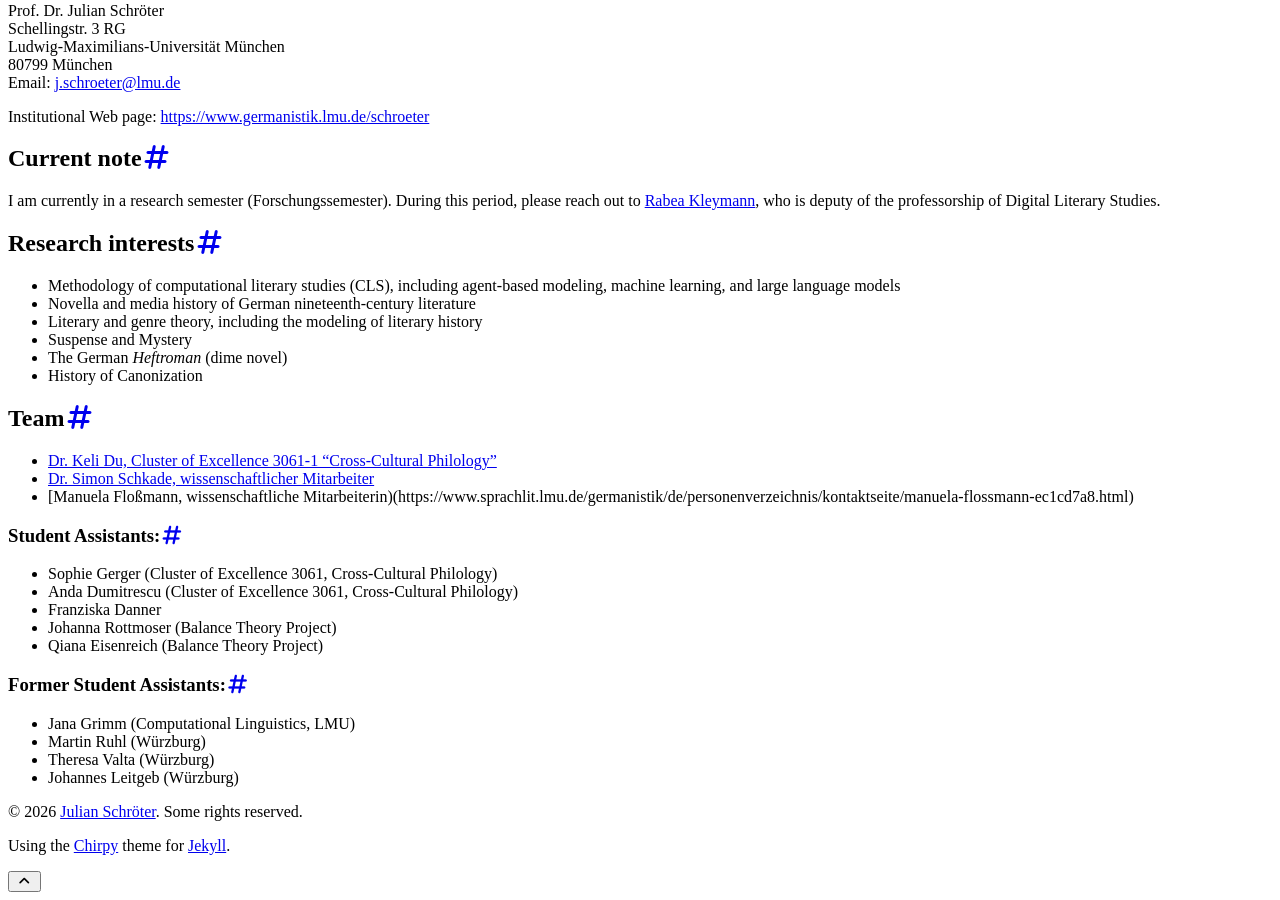
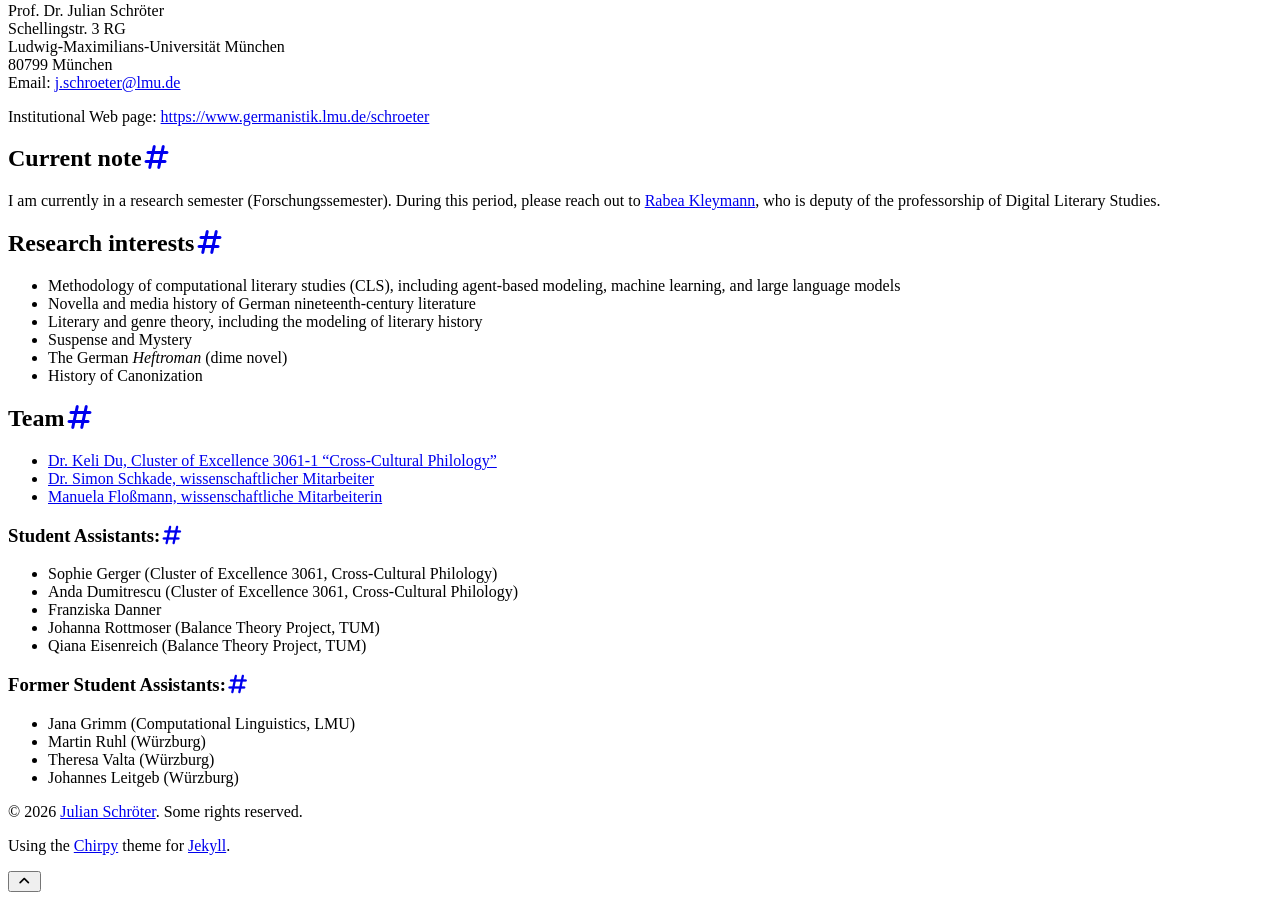
Before and after one commit to julianschroeter/julianschroeter.github.io, a Jekyll site: the page built from index.md, in a window 1280 px wide and 900 px high, scrolled down 847 px. Built offline with Jekyll 4.4.1, drawn with Linux system fonts in a browser that asks for light colours; cached includes are drawn as plain includes; nearby versions of some CDN libraries.

```diff
--- a/index.md
+++ b/index.md
@@ -38,14 +38,14 @@
 
 - [Dr. Keli Du, Cluster of Excellence 3061-1 "Cross-Cultural Philology"](https://www.sprachlit.lmu.de/germanistik/de/personenverzeichnis/kontaktseite/keli-du-5cbe61ab.html)
 - [Dr. Simon Schkade, wissenschaftlicher Mitarbeiter](https://www.sprachlit.lmu.de/germanistik/de/personenverzeichnis/kontaktseite/simon-schkade-30d77d16.html)
-- [Manuela Floßmann, wissenschaftliche Mitarbeiterin)(https://www.sprachlit.lmu.de/germanistik/de/personenverzeichnis/kontaktseite/manuela-flossmann-ec1cd7a8.html)
+- [Manuela Floßmann, wissenschaftliche Mitarbeiterin](https://www.sprachlit.lmu.de/germanistik/de/personenverzeichnis/kontaktseite/manuela-flossmann-ec1cd7a8.html)
 
 ### Student Assistants:
 - Sophie Gerger (Cluster of Excellence 3061, Cross-Cultural Philology)
 - Anda Dumitrescu (Cluster of Excellence 3061, Cross-Cultural Philology)
 - Franziska Danner
-- Johanna Rottmoser (Balance Theory Project)
-- Qiana Eisenreich (Balance Theory Project)
+- Johanna Rottmoser (Balance Theory Project, TUM)
+- Qiana Eisenreich (Balance Theory Project, TUM)
 
 ### Former Student Assistants:
 - Jana Grimm (Computational Linguistics, LMU)
```
